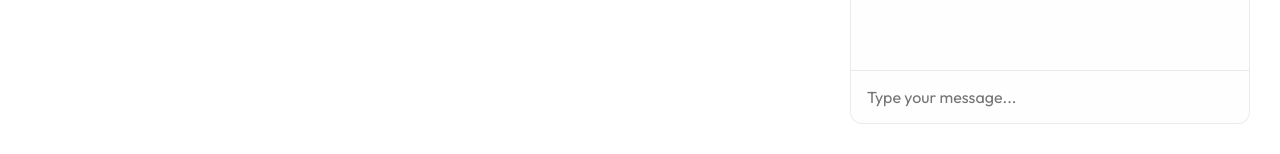
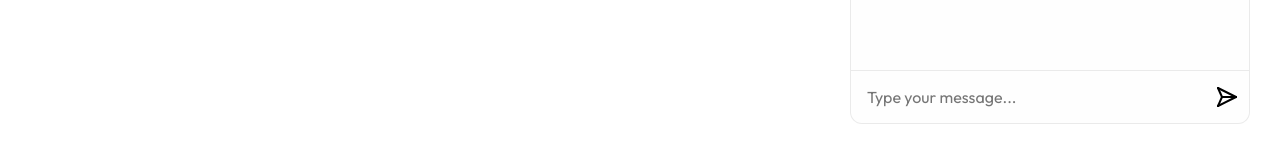
Before and after one commit to mattmcnee/portfolio, a React (Vite) app: page / in a window 1280 px wide. Both pictures are taken after a click on the element 1219 px from the left and 739 px from the top of the page. Shown: the part 646-800 px from the top of the page. Built offline with nearby package versions, Linux system fonts and the light colour scheme.

Commit message:
updated chatbot styling

```diff
--- a/package.json
+++ b/package.json
@@ -14,6 +14,7 @@
     "crypto-js": "^4.2.0",
     "dotenv": "^16.4.5",
     "react": "^18.2.0",
+    "react-device-detect": "^2.2.3",
     "react-dom": "^18.2.0",
     "react-router-dom": "^6.28.0"
   },
--- a/src/components/Chatbox.jsx
+++ b/src/components/Chatbox.jsx
@@ -2,6 +2,7 @@ import React, { useState, useRef, useEffect } from 'react';
 import { api } from '/src/utils/api';
 import { splitIntoSentences, cleanMessage, getGreeting } from '/src/utils/textProcessing';
 import closeIcon from '/src/assets/icons/close.svg';
+import sendIcon from '/src/assets/icons/send.svg';
 
 const Chatbox = ({ preprompt, messages, setMessages, setIsChatOpen }) => {
     const [input, setInput] = useState('');
@@ -125,6 +126,7 @@ const Chatbox = ({ preprompt, messages, setMessages, setIsChatOpen }) => {
                 )}
                 <div ref={messagesEndRef} />
             </div>
+            <div className='bottom-input'>
                 <input
                     type="text"
                     value={input}
@@ -133,6 +135,14 @@ const Chatbox = ({ preprompt, messages, setMessages, setIsChatOpen }) => {
                     onKeyDown={(e) => e.key === 'Enter' && handleSend()}
                     className="chatbox-input"
                 />
+                <button onClick={handleSend} className="chatbox-submit">
+                <img
+                    src={sendIcon}
+                    alt="Send message"
+                    className="send-message"
+                />
+                </button>
+            </div>
         </>
     );
 };
--- a/src/components/Chatbox.scss
+++ b/src/components/Chatbox.scss
@@ -1,7 +1,6 @@
 /* Chatbox.scss */
 .chatbox-overlay {
     position: fixed;
-    top: 0;
     left: 0;
     bottom: 0;
     right: 0;
@@ -18,19 +17,29 @@
     position: relative;
     max-width: 400px;
     pointer-events: initial;
+    display: flex;
+    flex-direction: column;
 }
 
 .chatbox {
-    height: min(500px, calc(var(--vh-page-top-only, 1vh) * 100 - 120px));
+    height: min(500px, calc(var(--vh, 1vh) * 100 - 120px));
     width: 400px;
     border-radius: 12px;
     background-color: #fefefe;
     border: 1px solid rgba(0, 0, 0, 0.08);
     overflow: hidden;
-    display: flex;
+    // display: flex;
+    // flex-direction: column;
+    // flex: 1;
+
+        display: flex;
     flex-direction: column;
 
     transition: all 0.3s ease;
+
+    &.keyboard{
+        max-height: calc(var(--vh, 1vh) * 50);
+    }
 }
 
 .chatbox-icon {
@@ -95,7 +104,6 @@
 }
 
 .chatbox-messages {
-    height: 300px;
     flex: 1;
     overflow-y: auto;
     padding: 20px 10px 0 10px;
@@ -131,6 +139,39 @@
     }
 }
 
+.bottom-input{
+    display: flex;
+    flex-direction: row;
+    overflow: hidden;
+    border-top: 1px solid rgba(0, 0, 0, 0.08);
+
+    button{
+        cursor: pointer;
+        background: transparent;
+        border: none;
+        outline: none;
+        padding: 0 10px;
+        display: flex;
+        align-items: center;
+        justify-content: center;
+        transition: all 0.3s ease;
+
+        &:hover{
+            transform: scale(1.05);
+        }
+    }
+}
+
+.chatbox-input {
+    width: 100%;
+    padding: 1rem 1rem 1rem 1rem;
+    border: none;
+    outline: none;
+    background-color: transparent;
+    color: #111;
+
+}
+
 @keyframes pulse {
     0%, 100% { transform: scale(1); }
     50% { transform: scale(1.04); }
@@ -140,22 +181,14 @@
     animation: pulse 0.8s ease infinite;
   }
 
-.chatbox-input {
-    width: 100%;
-    padding: 1rem 1rem 1rem 1rem;
-    border: none;
-    outline: none;
-    background-color: transparent;
-    color: #111;
-    border-top: 1px solid rgba(0, 0, 0, 0.08);
-}
-
 @media (max-width: 768px) {
     .chatbox-container {
         max-width: initial;
         flex: 1;
         display: flex;
         justify-content: flex-end;
+        align-items: flex-end;
+        margin: 0 0 0 auto;
     }
 
     .chatbox {
@@ -163,3 +196,11 @@
         height: calc(var(--vh-page-top-only, 1vh) * 100 - 120px);
     }
   }
+
+@media (max-width: 468px) {
+
+    .chatbox {
+        width: 100%;
+        max-height: 40vh;
+    }
+}
--- a/src/components/ChatboxOverlay.jsx
+++ b/src/components/ChatboxOverlay.jsx
@@ -1,4 +1,4 @@
-import React, { useState } from 'react';
+import React, { useState, useEffect } from 'react';
 import chatIcon from '/src/assets/icons/chat.svg';
 import Chatbox from '/src/components/Chatbox';
 
@@ -6,6 +6,7 @@ import './Chatbox.scss';
 
 const ChatboxOverlay = ({ setIsChatOpen, isChatOpen}) => {
     const [messages, setMessages] = useState([]);
+    const [isKeyboardVisible, setIsKeyboardVisible] = useState(false);
     const preprompt = `You are a candidate in a job interview answering questions.
     Potential relevant context is provided in the user's most recent question. MIRROR the TONE of this context. DO NOT claim to have experience not listed in this. DO NOT include the context UNLESS it addresses the user's message.
     Use ONLY the conversation history or relevant details about yourself in this context to answer questions. IF greeted or thanked, respond politely without requiring context; DO NOT USE "!"
@@ -19,7 +20,7 @@ const ChatboxOverlay = ({ setIsChatOpen, isChatOpen}) => {
         <div className="chatbox-overlay">
             <div className="chatbox-container">
             {isChatOpen ? (
-                <div className="chatbox">
+                <div className={`chatbox`}>
                     <Chatbox preprompt={preprompt} messages={messages} setMessages={setMessages} setIsChatOpen={setIsChatOpen}/>
                 </div>
                 ) : (
--- a/src/index.css
+++ b/src/index.css
@@ -16,7 +16,7 @@
   box-sizing: border-box;
 }
 
-textarea, input{
+textarea, input, button{
   font-size: inherit;
   font-family: inherit;
 }
```
Also changed, not shown: src/assets/icons/send.svg (added), 1 other file (tests, documents, lock files or other folders). Lines whose indentation alone changed are shown as unchanged.
